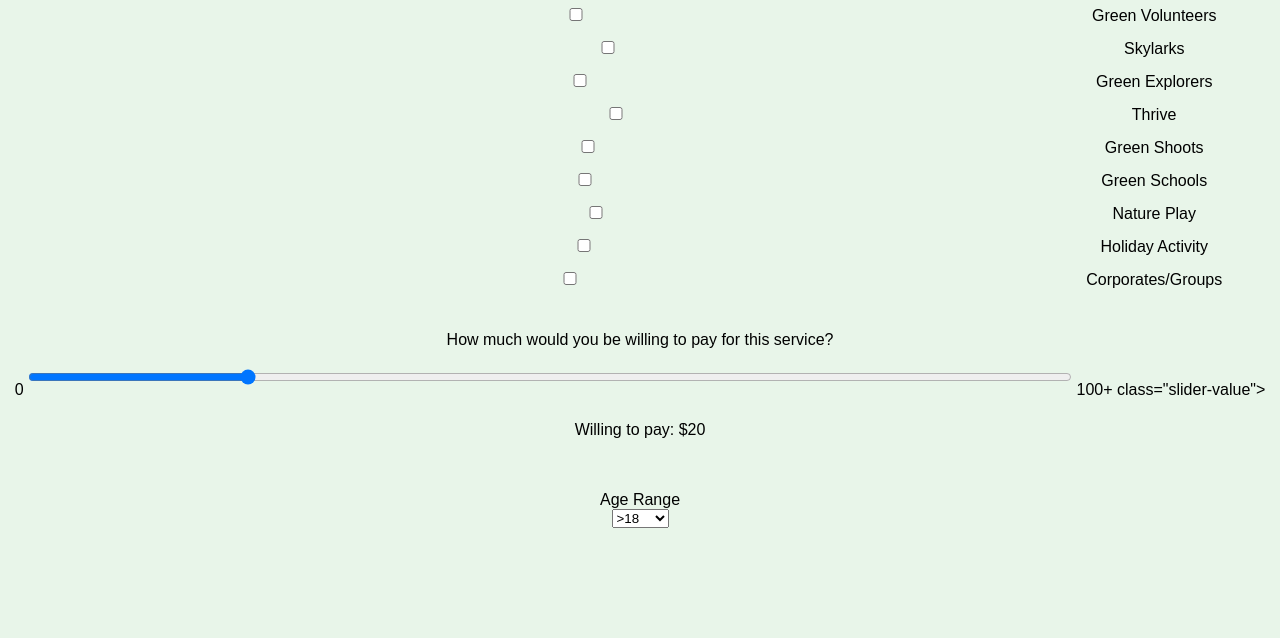
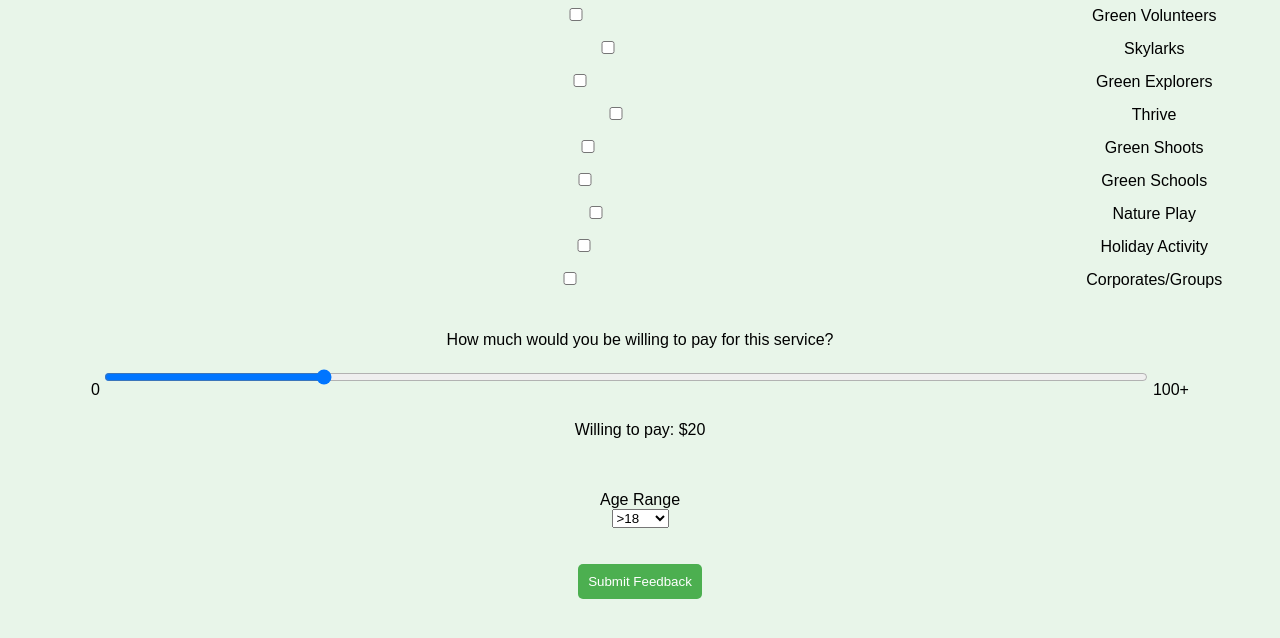
Before and after one commit to GinnaV/Quack_at_8_pm, a plain HTML site: page green-team-app/feedback.html in a window 1280 px wide. Shown: the part 100-738 px from the top of the page. Drawn offline with Linux system fonts and the light colour scheme.

Commit message:
commit 5

```diff
--- a/green-team-app/feedback.html
+++ b/green-team-app/feedback.html
@@ -52,7 +52,7 @@
                     value="20">
                 <span>100+</span>
 
-                class="slider-value">
+                <class="slider-value">
                 <p>Willing to pay: <span id="slider-value">$20</span></p>
             </div>
             <br><br>
@@ -69,6 +69,8 @@
             </select>
             </div>
             <br><br>
+
+            <button type="submit">Submit Feedback</button>
         </form>
 
         <div id="thank-you-message" style="display: none;">
```
Also changed, not shown: green-team-app/index.html (+1 -1 lines).
